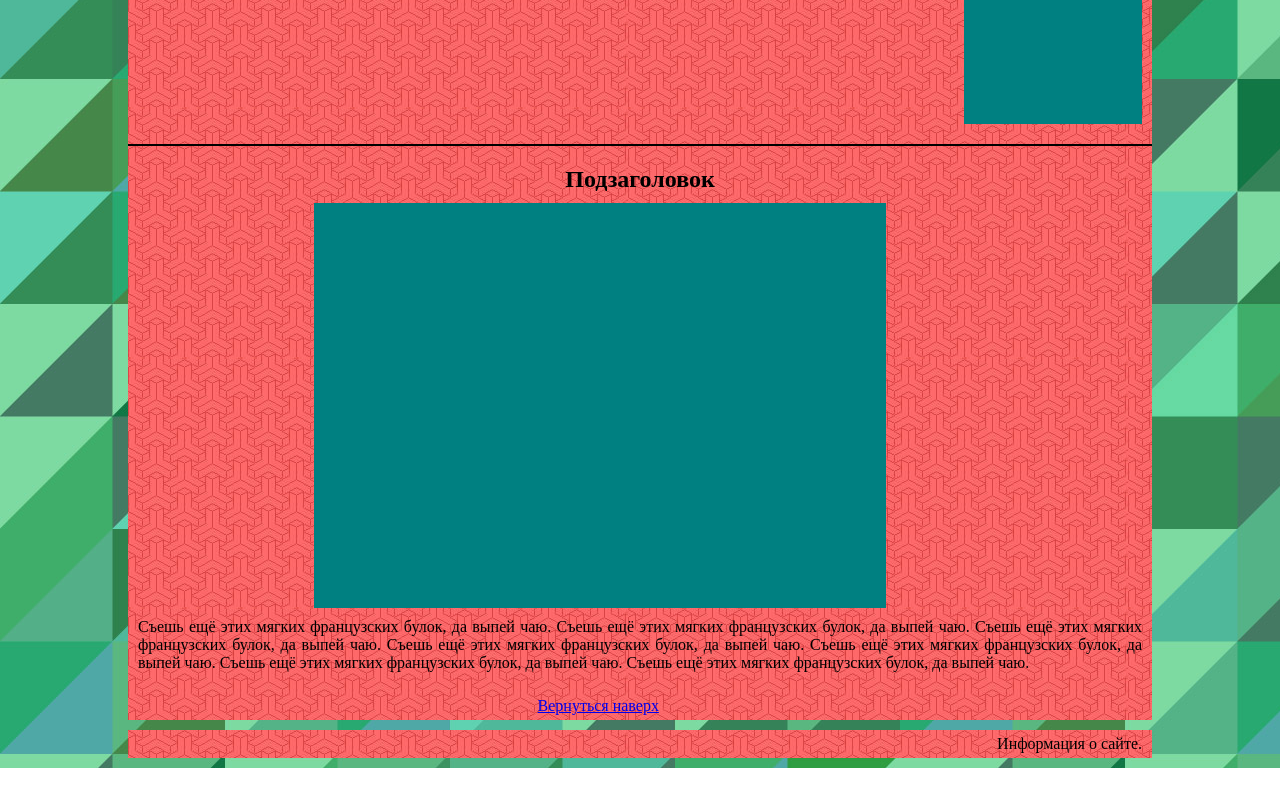
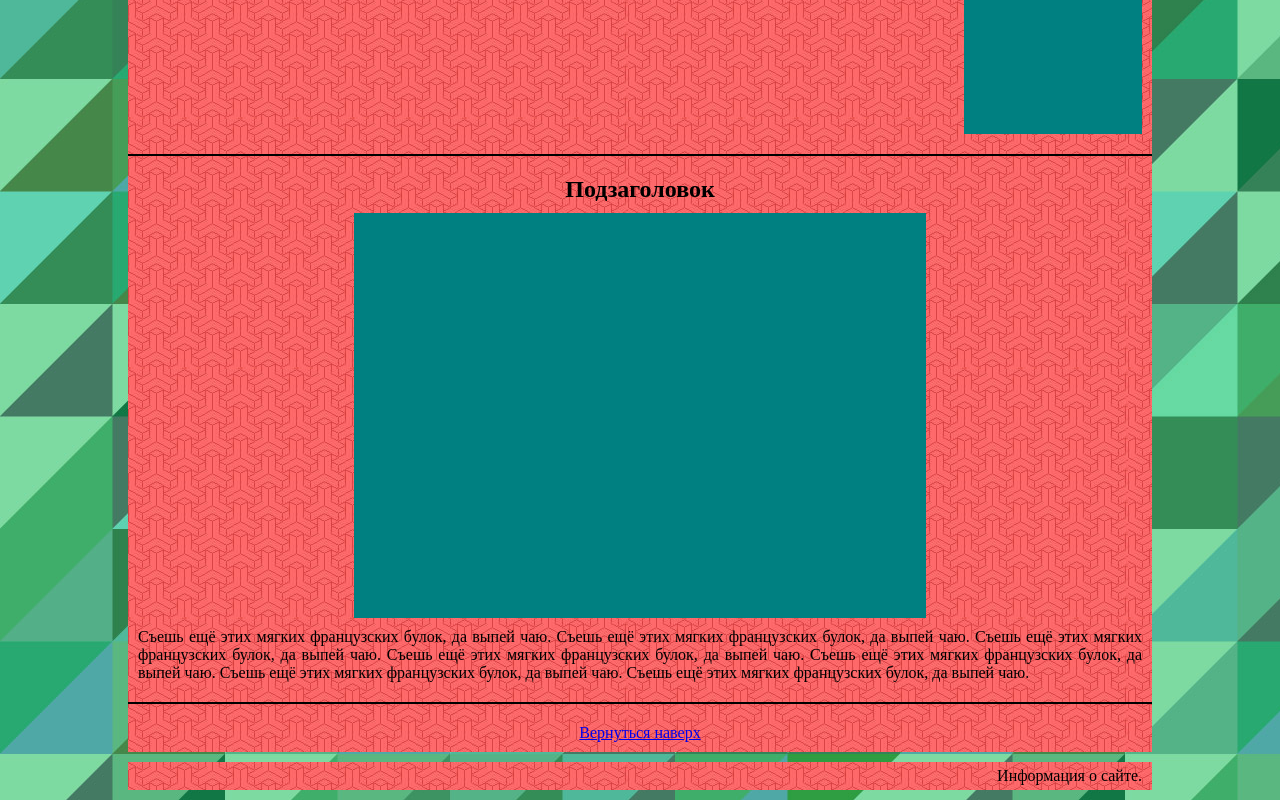
Before and after one commit to t1mz/orlenok-web-project, a plain HTML site: page index.html in a window 1280 px wide. Shown: the part 1271-2071 px from the top of the page. Before the commit the page ends 2039 px from the top, so only its background shows below. Drawn offline with Linux system fonts and the light colour scheme.

Commit message:
Add files via upload
Исправлено выравнивание картинки и ссылки возвращения наверх.

```diff
--- a/css/styles.css
+++ b/css/styles.css
@@ -13,6 +13,7 @@ body{
 div {
     margin-top:10px;
     margin-bottom:10px;
+    /*background:white;*/
 }
 #header{
    background-image:url(../img/system/background-placeholder.jpg);
@@ -38,6 +39,7 @@ div {
 #menu {
     text-align: center;
     background-image:url(../img/system/background-placeholder.jpg);
+    padding:5px;
 }
 .menu-btn {
     display: inline-block;
@@ -83,18 +85,17 @@ div {
     margin-right:10px;
 }
 .post-img-c{
-    margin-left:auto;
-    margin-right:auto;
-    width:65%;
+    display:block;
+    width:100%;
+    vertical-align:middle;
+    text-align:center;
 }
 .post{
     overflow:auto;
 }
 .return-btn{
-  display:block;
-  width:20%;
-    margin:10px auto;
-    padding:5px;
+  text-align:center;
+  padding:10px;
 }
 #footer{
   background-image:url(../img/system/background-placeholder.jpg);
--- a/index.html
+++ b/index.html
@@ -45,23 +45,25 @@
   </div>
   <hr color="black">
    <div class="post">
-
     <div class="post-cont">
       <h2>Подзаголовок</h2>
-      <div class="post-img-c">
-    <img src="img/system/img-placeholder.jpg">
-    </div>
+      <div class="post-img-c"> <!-- Картинка теперь внутри div с шириной 100% -->
+	<img src="img/system/img-placeholder.jpg">
+      </div>
       <div class="post-text">
       <p>Cъешь ещё этих мягких французских булок, да выпей чаю. Cъешь ещё этих мягких французских булок, да выпей чаю. Cъешь ещё этих мягких французских булок, да выпей чаю. Cъешь ещё этих мягких французских булок, да выпей чаю. Cъешь ещё этих мягких французских булок, да выпей чаю. Cъешь ещё этих мягких французских булок, да выпей чаю. Cъешь ещё этих мягких французских булок, да выпей чаю. </p>
       </div>
     </div>
   </div>
-  <a href="#Вверх" class="return-btn">Вернуться наверх</a>
+  <hr color="black">
+  <div class="return-btn">
+    <a href="#Вверх" >Вернуться наверх</a>
+  </div>
 </div>
 <div id="footer">
-<div>
-<p>Информация о сайте.</p>
-</div>
+  <div>
+    <p>Информация о сайте.</p>
+  </div>
 </div>
 </BODY>
 </HTML>
```
